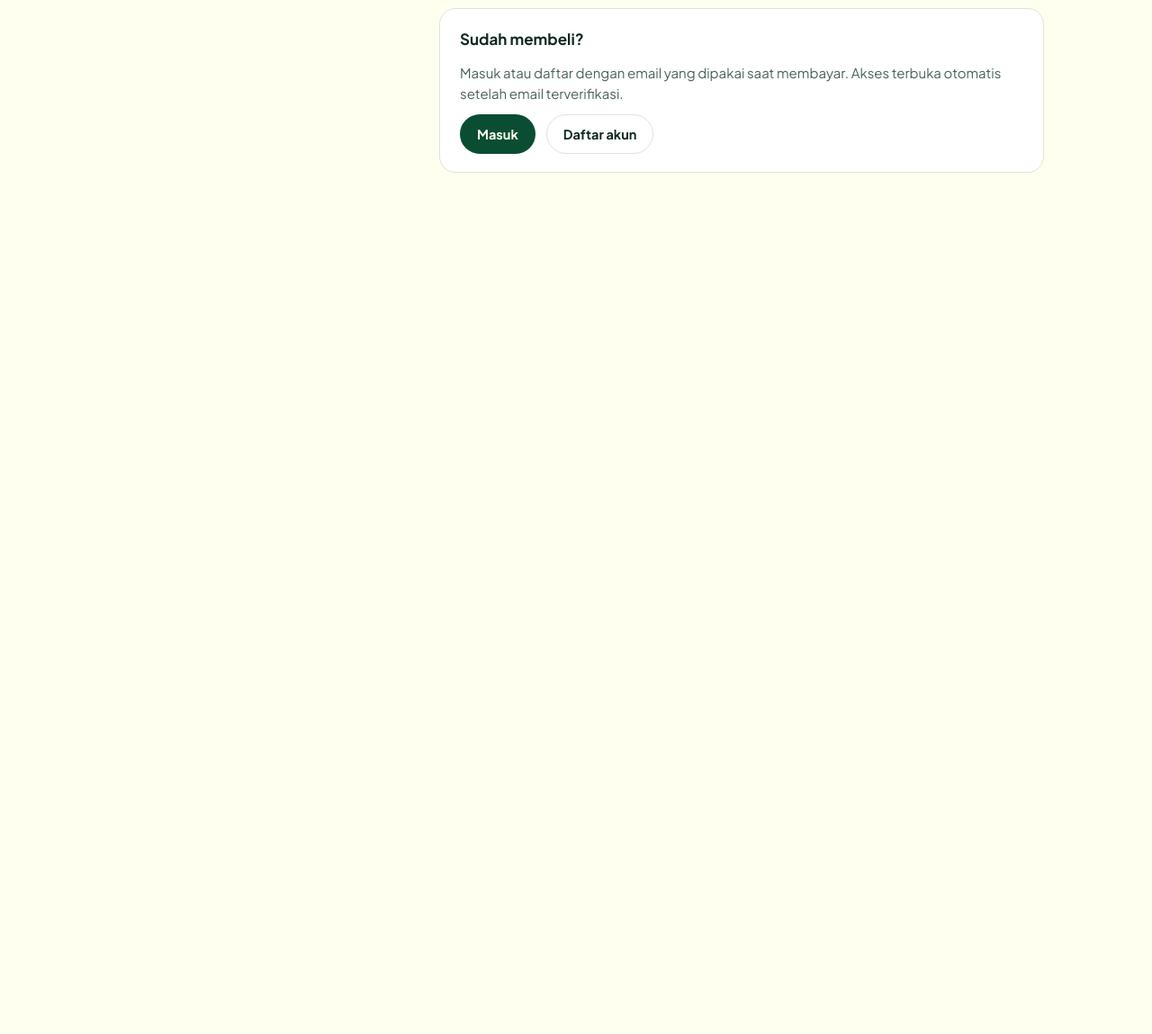
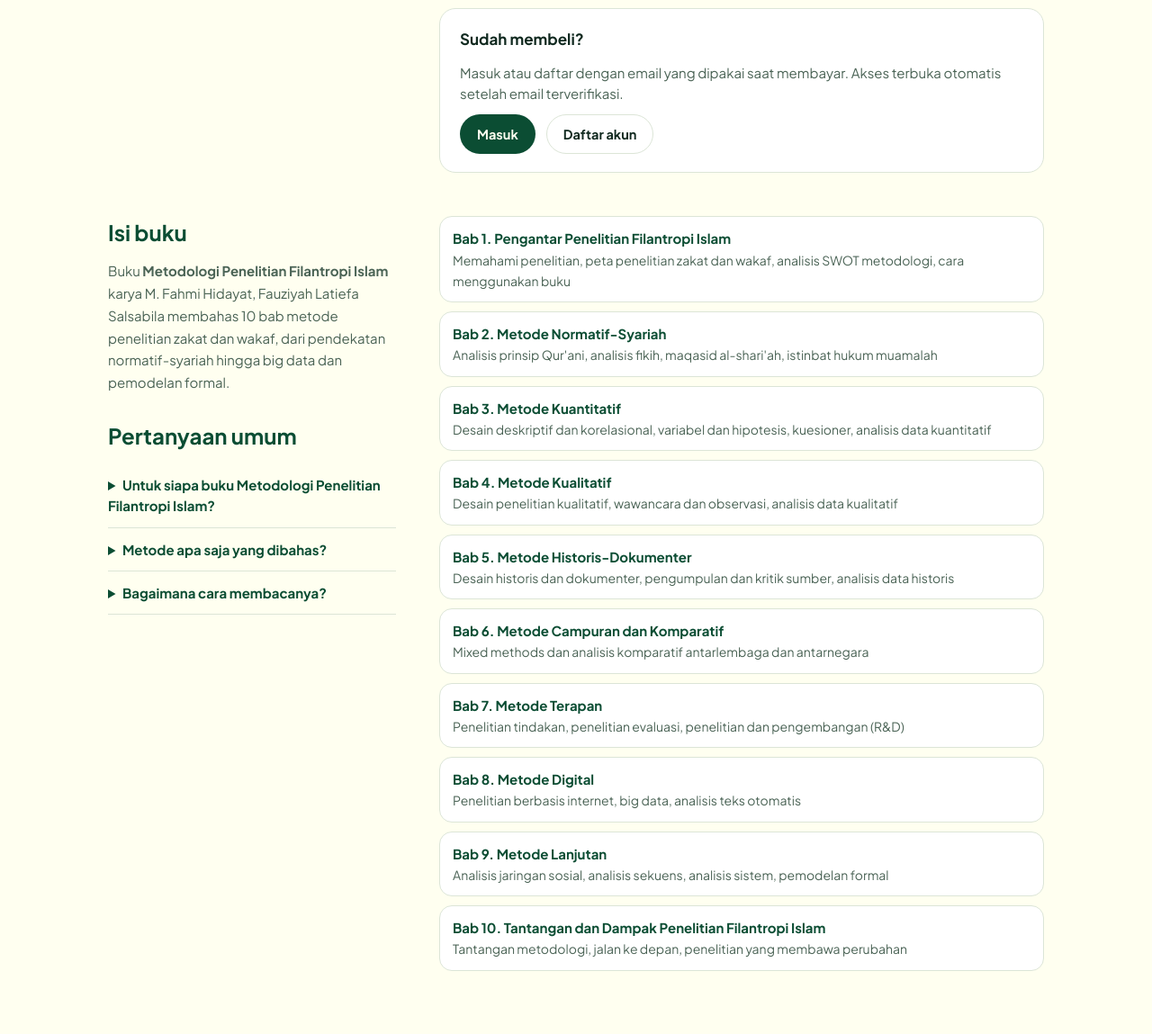
Before and after one commit to mfahmihidayat/zakademia, a PHP site: page /buku/index.php in a window 1280 px wide. Shown: the part 633-1782 px from the top of the page at 90% size. Before the commit the page ends 825 px from the top, so only its background shows below. Run offline with PHP 8.4, Linux system fonts and the light colour scheme.

Commit message:
SEO buku Metodologi Penelitian Filantropi Islam: judul lengkap, data terstruktur Book/Breadcrumb/FAQ, daftar isi dan tanya-jawab di halaman, tautan internal
Co-Authored-By: Claude Opus 5.5 <noreply@anthropic.com>
Claude-Session: https://claude.ai/code/session_01Vqib3pbuiUXJpKuNzPSAH6

```diff
--- a/buku/index.php
+++ b/buku/index.php
@@ -67,7 +67,7 @@ header('Content-Type: text/html; charset=utf-8');
 header('Cache-Control: no-store');
 ?><!doctype html>
 <html lang="id"><head><meta charset="utf-8"><meta name="viewport" content="width=device-width,initial-scale=1">
-<title><?= e($b['judul']) ?> · Buku digital Zakademia</title>
+<title><?= e($b['judul']) ?>: <?= e($b['sub']) ?> | Buku Zakademia</title>
 <meta name="description" content="<?= e($b['ringkas']) ?>">
 <link rel="canonical" href="<?= e($base . $self) ?>">
 <meta property="og:type" content="book"><meta property="og:site_name" content="Zakademia">
@@ -75,6 +75,17 @@ header('Cache-Control: no-store');
 <meta property="og:url" content="<?= e($base . $self) ?>"><meta property="og:image" content="<?= e($base . '/assets/images/og-buku-' . $slug . '.png?v=1') ?>">
 <meta property="og:image:width" content="1200"><meta property="og:image:height" content="630"><meta name="twitter:card" content="summary_large_image">
 <link rel="icon" href="/assets/images/favicon.png">
+<script type="application/ld+json"><?= json_encode(['@context' => 'https://schema.org', '@graph' => array_values(array_filter([
+    ['@type' => 'Book', '@id' => $base . $self . '#buku', 'name' => $b['judul'], 'alternativeHeadline' => $b['sub'], 'description' => $b['ringkas'], 'url' => $base . $self,
+     'image' => $base . '/assets/images/og-buku-' . $slug . '.png', 'inLanguage' => 'id', 'bookFormat' => 'https://schema.org/EBook', 'datePublished' => $b['tahun'] ?? '2026',
+     'numberOfPages' => $jml ?: null, 'genre' => 'Metodologi penelitian', 'about' => ['Filantropi Islam', 'Zakat', 'Wakaf', 'Metodologi penelitian'],
+     'author' => array_map(fn($n) => ['@type' => 'Person', 'name' => trim($n)], explode(',', $b['penulis'])),
+     'publisher' => ['@type' => 'Organization', 'name' => 'Zakademia', 'url' => $base . '/', 'logo' => $base . '/assets/images/logo-color.png'],
+     'hasPart' => array_map(fn($i, $x) => ['@type' => 'Chapter', 'position' => $i + 1, 'name' => 'Bab ' . ($i + 1) . ': ' . $x[0]], array_keys($b['bab'] ?? []), $b['bab'] ?? []),
+     'offers' => $lynk !== '' ? ['@type' => 'Offer', 'url' => $lynk, 'availability' => 'https://schema.org/InStock', 'priceCurrency' => 'IDR'] + (preg_match('/[\d.]+/', str_replace('.', '', $harga), $m) && (int)$m[0] > 0 ? ['price' => (int)$m[0]] : []) : null],
+    ['@type' => 'BreadcrumbList', 'itemListElement' => [['@type' => 'ListItem', 'position' => 1, 'name' => 'Zakademia', 'item' => $base . '/'], ['@type' => 'ListItem', 'position' => 2, 'name' => 'Publikasi', 'item' => $base . '/#kajian/buku'], ['@type' => 'ListItem', 'position' => 3, 'name' => $b['judul'], 'item' => $base . $self]]],
+    !empty($b['faq']) ? ['@type' => 'FAQPage', 'mainEntity' => array_map(fn($f) => ['@type' => 'Question', 'name' => $f[0], 'acceptedAnswer' => ['@type' => 'Answer', 'text' => $f[1]]], $b['faq'])] : null,
+])) ], JSON_UNESCAPED_UNICODE | JSON_UNESCAPED_SLASHES) ?></script>
 <link rel="stylesheet" href="https://fonts.googleapis.com/css2?family=Plus+Jakarta+Sans:wght@400;500;600;700;800&display=swap">
 <link rel="stylesheet" href="/survei/assets/sv.css?v=3"><?= zk_kepala_aset() ?><script src="/js/stat.js?v=2" defer></script>
 <style>
@@ -97,6 +108,14 @@ h1.judul{font-size:clamp(26px,3.4vw,38px);line-height:1.15;letter-spacing:-.02em
 .fitur div{background:var(--mist);border-radius:14px;padding:12px 14px;font-size:13.5px;line-height:1.5}
 .fitur b{display:block;color:var(--deep);font-size:14px}
 .err{background:#FBEFE6;border:1px solid #EBCBB4;color:#6E2C16;border-radius:12px;padding:10px 14px;font-size:14px}
+.isi{max-width:1040px;margin:48px auto 0;display:grid;grid-template-columns:minmax(220px,320px) 1fr;gap:clamp(22px,4vw,48px)}
+@media(max-width:720px){.isi{grid-template-columns:1fr}}
+.isi h2{font-size:24px;margin:0 0 12px;color:var(--deep)}
+.isi ol{margin:0;padding:0;list-style:none;display:grid;gap:10px;counter-reset:b}
+.isi ol li{background:var(--paper);border:1px solid var(--line);border-radius:14px;padding:12px 14px}
+
+.isi ol b{display:block;color:var(--deep)}.isi ol span{font-size:14px;color:var(--mute);line-height:1.5}
+.isi details{border-bottom:1px solid var(--line);padding:12px 0}.isi summary{font-weight:700;cursor:pointer;color:var(--deep)}.isi details p{margin:8px 0 0;line-height:1.65}
 .ok{background:var(--mist);border:1px solid var(--line);color:var(--deep);border-radius:12px;padding:10px 14px;font-size:14px}
 </style></head><body>
 <?= zk_kepala() ?>
@@ -154,5 +173,12 @@ h1.judul{font-size:clamp(26px,3.4vw,38px);line-height:1.15;letter-spacing:-.02em
 <?php endif; ?>
   </div>
 </div>
+<?php if (!empty($b['bab'])): ?>
+<section class="isi" aria-labelledby="h-isi">
+  <div><h2 id="h-isi">Isi buku</h2><p class="mute" style="line-height:1.65;margin:0">Buku <b><?= e($b['judul']) ?></b> karya <?= e($b['penulis']) ?> membahas <?= count($b['bab']) ?> bab metode penelitian zakat dan wakaf, dari pendekatan normatif-syariah hingga big data dan pemodelan formal.</p>
+  <?php if (!empty($b['faq'])): ?><h2 style="margin-top:28px">Pertanyaan umum</h2><?php foreach ($b['faq'] as $f): ?><details><summary><?= e($f[0]) ?></summary><p><?= e($f[1]) ?></p></details><?php endforeach; endif; ?></div>
+  <ol><?php foreach ($b['bab'] as $i => $x): ?><li><div><b>Bab <?= $i + 1 ?>. <?= e($x[0]) ?></b><span><?= e($x[1]) ?></span></div></li><?php endforeach; ?></ol>
+</section>
+<?php endif; ?>
 </main>
 </body></html>
--- a/buku/lib_buku.php
+++ b/buku/lib_buku.php
@@ -18,6 +18,24 @@ const BK_BUKU = [
         'ringkas' => 'Panduan memilih, memadukan, dan menerapkan desain penelitian zakat dan wakaf. Sepuluh bab yang mencakup metode normatif-syariah, kuantitatif, kualitatif, historis, campuran, terapan, digital, dan lanjutan, dengan contoh kasus, kotak Dalam Jurnal, kuis, dan kamus istilah di tepi halaman.',
         'kata_kunci' => 'Metodologi',
         'pratinjau' => 24,
+        'tahun' => '2026',
+        'bab' => [
+            ['Pengantar Penelitian Filantropi Islam', 'Memahami penelitian, peta penelitian zakat dan wakaf, analisis SWOT metodologi, cara menggunakan buku'],
+            ['Metode Normatif-Syariah', 'Analisis prinsip Qur\'ani, analisis fikih, maqasid al-shari\'ah, istinbat hukum muamalah'],
+            ['Metode Kuantitatif', 'Desain deskriptif dan korelasional, variabel dan hipotesis, kuesioner, analisis data kuantitatif'],
+            ['Metode Kualitatif', 'Desain penelitian kualitatif, wawancara dan observasi, analisis data kualitatif'],
+            ['Metode Historis-Dokumenter', 'Desain historis dan dokumenter, pengumpulan dan kritik sumber, analisis data historis'],
+            ['Metode Campuran dan Komparatif', 'Mixed methods dan analisis komparatif antarlembaga dan antarnegara'],
+            ['Metode Terapan', 'Penelitian tindakan, penelitian evaluasi, penelitian dan pengembangan (R&D)'],
+            ['Metode Digital', 'Penelitian berbasis internet, big data, analisis teks otomatis'],
+            ['Metode Lanjutan', 'Analisis jaringan sosial, analisis sekuens, analisis sistem, pemodelan formal'],
+            ['Tantangan dan Dampak Penelitian Filantropi Islam', 'Tantangan metodologi, jalan ke depan, penelitian yang membawa perubahan'],
+        ],
+        'faq' => [
+            ['Untuk siapa buku Metodologi Penelitian Filantropi Islam?', 'Mahasiswa S1 hingga S3 ekonomi syariah dan studi Islam, dosen pengampu metodologi penelitian, peneliti, serta amil dan nazhir yang ingin meneliti lembaganya sendiri.'],
+            ['Metode apa saja yang dibahas?', 'Sepuluh bab: normatif-syariah, kuantitatif, kualitatif, historis-dokumenter, campuran dan komparatif, terapan, digital, dan metode lanjutan, masing-masing dengan contoh penelitian zakat dan wakaf.'],
+            ['Bagaimana cara membacanya?', 'Buku digital dibaca langsung di zakademia.com dalam tampilan buku yang dapat dibalik, diperbesar, dan dicari kata demi kata. Pratinjau gratis tersedia; akses penuh terbuka setelah pembelian.'],
+        ],
     ],
 ];
 
--- a/index.html
+++ b/index.html
@@ -89,7 +89,7 @@
     <div class="sorotan" id="sorotan" aria-roledescription="carousel" aria-label="Sorotan terbaru">
       <div class="so-track" id="soTrack">
         <article class="so-slide on" role="group" aria-roledescription="slide">
-          <div class="so-copy"><span class="so-tag">Baru · Buku digital</span><h3>Metodologi Penelitian Filantropi Islam</h3><p>Sepuluh bab panduan desain penelitian zakat dan wakaf, dibaca langsung di situs dengan tampilan buku. Pratinjau 24 halaman terbuka untuk semua.</p><div class="cta-row"><a class="btn btn-gold" href="/buku/metodologi/baca">Baca pratinjau</a><a class="link" href="/buku/metodologi/">Tentang buku</a></div></div>
+          <div class="so-copy"><span class="so-tag">Baru · Buku digital</span><h3>Metodologi Penelitian Filantropi Islam</h3><p>Sepuluh bab panduan desain penelitian zakat dan wakaf, dibaca langsung di situs dengan tampilan buku. Pratinjau 24 halaman terbuka untuk semua.</p><div class="cta-row"><a class="btn btn-gold" href="/buku/metodologi/baca">Baca pratinjau</a><a class="link" href="/buku/metodologi/">Tentang buku Metodologi Penelitian Filantropi Islam</a></div></div>
           <a class="so-art" href="/buku/metodologi/"><img src="assets/images/cover-metodologi.webp" alt="Sampul Metodologi Penelitian Filantropi Islam" width="600" height="800"></a>
         </article>
         <!-- SOROTAN-ARTIKEL-START -->
@@ -184,7 +184,7 @@
         <p class="book-sub">Paradigma, Metode, dan Penerapan dalam Studi Zakat-Wakaf</p>
         <p class="book-au">M. Fahmi Hidayat, Fauziyah Latiefa Salsabila</p>
         <p>Sepuluh bab panduan memilih, memadukan, dan menerapkan desain penelitian zakat dan wakaf, dengan studi kasus, kotak Dalam Jurnal, kuis, dan kamus istilah di tepi halaman. Pratinjau 24 halaman terbuka untuk semua.</p>
-        <div class="cta-row" style="margin-top:14px"><a class="btn btn-gold" href="/buku/metodologi/baca">Baca pratinjau</a><a class="link" href="/buku/metodologi/">Tentang buku ini</a></div>
+        <div class="cta-row" style="margin-top:14px"><a class="btn btn-gold" href="/buku/metodologi/baca">Baca pratinjau</a><a class="link" href="/buku/metodologi/">Tentang buku Metodologi Penelitian Filantropi Islam ini</a></div>
       </div>
     </div>
     <div class="books compact" style="margin-top:28px">
--- a/sitemap.xml
+++ b/sitemap.xml
@@ -2,7 +2,7 @@
 <urlset xmlns="http://www.sitemaps.org/schemas/sitemap/0.9">
   <url><loc>https://zakademia.com/</loc><lastmod>2026-10-21</lastmod><changefreq>weekly</changefreq><priority>1.0</priority></url>
   <url><loc>https://zakademia.com/literasi/</loc><lastmod>2026-10-21</lastmod><changefreq>daily</changefreq><priority>0.9</priority></url>
-  <url><loc>https://zakademia.com/buku/metodologi/</loc><lastmod>2026-10-21</lastmod><changefreq>monthly</changefreq><priority>0.9</priority></url>
+  <url><loc>https://zakademia.com/buku/metodologi/</loc><lastmod>2026-10-23</lastmod><changefreq>monthly</changefreq><priority>0.9</priority></url>
   <url><loc>https://zakademia.com/asesmen/</loc><lastmod>2026-10-21</lastmod><changefreq>monthly</changefreq><priority>0.8</priority></url>
   <url><loc>https://zakademia.com/survei/</loc><lastmod>2026-10-21</lastmod><changefreq>monthly</changefreq><priority>0.6</priority></url>
   <url><loc>https://zakademia.com/analitik/</loc><lastmod>2026-10-21</lastmod><changefreq>monthly</changefreq><priority>0.6</priority></url>
```
